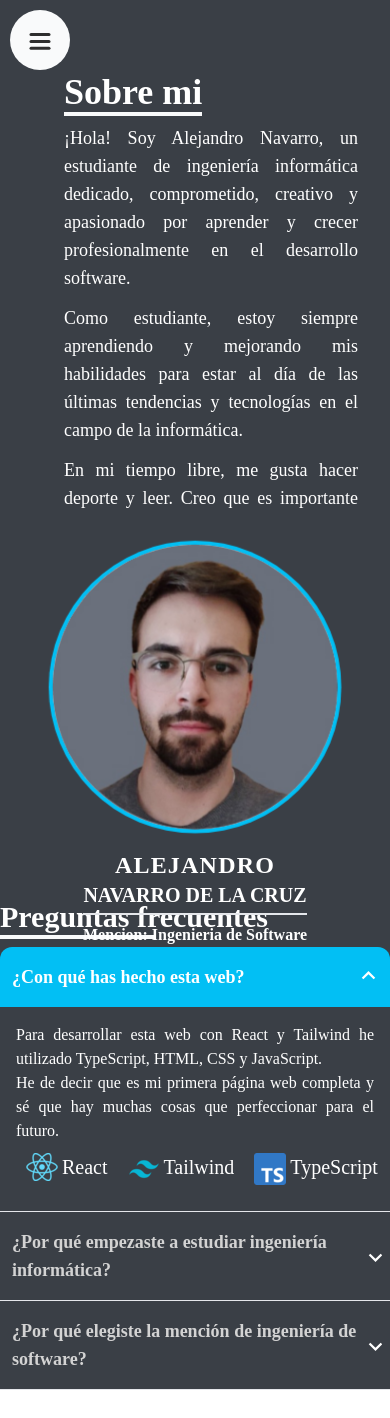
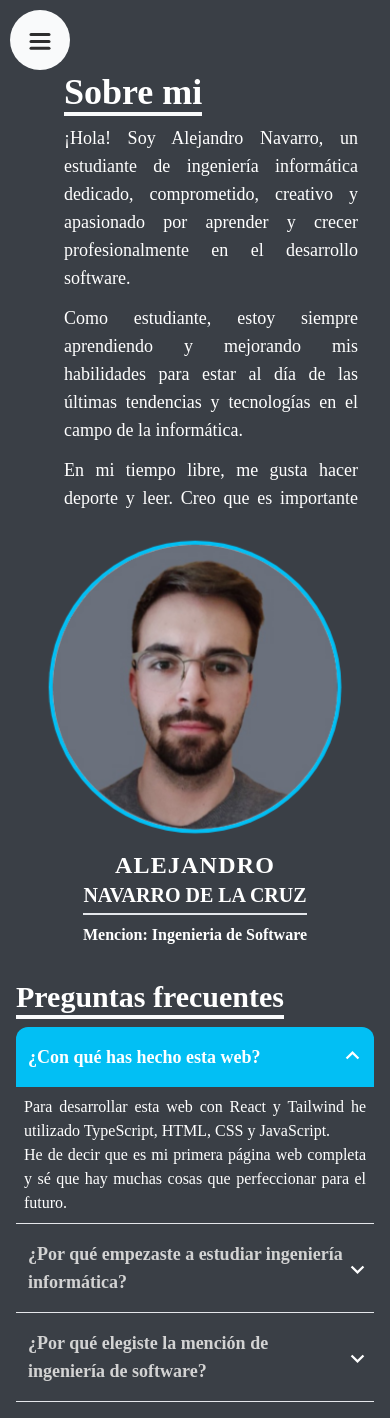
Before and after one commit to alenavarroxp/alenavarroxp.github.io, a React (Vite) app in the folder PersonalWEB/: page /sobre-mi in a window 390 px wide. Before the commit the page ends 1390 px from the top, so only its background shows below. Built offline with nearby package versions, Linux system fonts and the light colour scheme.

Commit message:
About responsive a falta de revisión

```diff
--- a/PersonalWEB/src/components/About/About.tsx
+++ b/PersonalWEB/src/components/About/About.tsx
@@ -66,7 +66,7 @@ function About() {
       </div>
 
       <div className="flex lg:flex-row mt-8 flex-col">
-      <div className="text-white text-lg  lg:max-w-[70em] text-justify lg:p-0 lg:text-left md:h-fit  lg:mt-0 sm:ml-20 ml-12 md:ml-0 mb-8 max-h-96 h-screen lg:max-h-96 pr-4 lg:pr-0 p-4 lg:ml-0 overflow-y-scroll  pt-0"
+      <div className="text-white text-lg  lg:max-w-[70em] text-justify lg:p-0 lg:text-left md:h-fit  lg:mt-0 sm:ml-20 ml-12 md:ml-0 mb-8 max-h-96 h-screen lg:max-h-96 pr-4 lg:pr-0 p-4 lg:ml-0 overflow-y-auto  pt-0"
         style={{ paddingRight: "2rem" }}>
           <h3 className="mb-3 text-justify">¡Hola! Soy Alejandro Navarro, un estudiante de ingeniería informática dedicado, comprometido, creativo y apasionado por aprender y crecer profesionalmente en el desarrollo software.</h3>
           <h3 className="mb-3 text-justify">Como estudiante, estoy siempre aprendiendo y mejorando mis habilidades para estar al día de las últimas tendencias y tecnologías en el campo de la informática.</h3>
--- a/PersonalWEB/src/components/FAQ/FAQ.tsx
+++ b/PersonalWEB/src/components/FAQ/FAQ.tsx
@@ -31,43 +31,54 @@ const FAQ = () => {
   };
 
   return (
-    <div className="max-w-3xl -mt-16 ">
-        <h1 className='text-white font-bold text-3xl'>Preguntas frecuentes</h1>
+    <div className="lg:max-w-3xl md:max-w-4xl md:min-w-2xl md:mr-8 lg:ml-0 md:ml-0 sm:max-w-2xl sm:ml-12 sm:mr-2 m-4">
+  <h1 className='text-white w-fit font-bold text-3xl'>
+    Preguntas frecuentes
     <motion.div
-      animate={{transform:isInView ? "translateX(0px)" : "translateX(-350px)",
-                opacity: isInView ? 1 : 0,}
-              }
+      animate={{
+        transform: isInView ? "translateX(0%)" : "translateX(-100%)",
+        opacity: isInView ? 1 : 0,
+      }}
       ref={ref}
-      className='text-white h-1 w-[40%] bg-gray-50 mb-2'>
-    </motion.div>
+      className='text-white h-1 w-full bg-gray-50 mb-2'
+    ></motion.div>
+  </h1>
   {panels.map((panel, index) => (
-        <motion.div key={index} className={`border-b`}>
+    <motion.div key={index} className="border-b w-full">
       <motion.div
-            className={`flex justify-between items-center cursor-pointer ${index==0 ? 'rounded-xl':''} rounded-b-none py-4`}
+        className={`flex justify-between items-center cursor-pointer ${
+          index === 0 ? 'rounded-xl' : ''
+        } rounded-b-none py-4`}
         onClick={() => togglePanel(index)}
         initial={{ backgroundColor: 'transparent' }}
         animate={{ backgroundColor: activeIndex === index ? '#02bff4' : 'transparent' }}
         whileHover={{ backgroundColor: activeIndex === index ? '#02bff4' : '' }}
       >
-            <motion.h3 className="font-semibold text-lg ml-3" animate={{color: activeIndex === index ? "white" : "lightgray",
-            transition: { duration: 0.2 }}} >
+        <motion.h3
+          className="font-semibold text-lg ml-3 w-fit"
+          animate={{
+            color: activeIndex === index ? 'white' : 'lightgray',
+            transition: { duration: 0.2 },
+          }}
+        >
           {panel.title}
         </motion.h3>
         <motion.svg
-
-              className={`h-6 w-6 mr-2 transition-transform text-white ${activeIndex === index ? 'transform rotate-180' : ''}`}
+          className={`h-6 w-6 mr-2 transition-transform  text-white ${
+            activeIndex === index ? 'transform rotate-180' : ''
+          }`}
           animate={{ rotate: activeIndex === index ? 180 : 0 }}
           transition={{ duration: 0.1 }}
         >
-              <MdKeyboardArrowDown size={27}/>
+          <MdKeyboardArrowDown size={27} />
         </motion.svg>
       </motion.div>
       {activeIndex === index && (
         <motion.div
-              className="p-4 text-white"
-              initial={{ opacity: 0,scale:0 }}
-              animate={{ opacity: 1,scale:1 }}
-              exit={{ opacity: 0,scale:0 }}
+          className="p-2 text-white"
+          initial={{ opacity: 0, scale: 0 }}
+          animate={{ opacity: 1, scale: 1 }}
+          exit={{ opacity: 0, scale: 0 }}
           transition={{ duration: 0.3 }}
         >
           {panel.content}
@@ -76,6 +87,7 @@ const FAQ = () => {
     </motion.div>
   ))}
 </div>
+
   );
 };
 
--- a/PersonalWEB/src/components/FAQ/Reordered/Item.tsx
+++ b/PersonalWEB/src/components/FAQ/Reordered/Item.tsx
@@ -28,10 +28,10 @@ export const Item = ({ item,icon}: Props) => {
     return <></>
   }
   return (
-    <div>
-    <Reorder.Item value={item} id={item} style={{y,margin:10, display:"flex"}} >
-      <div className="mr-1 pointer-events-none object-none w-[32px] h-auto">{comprobar(item)}</div>
-      <p className="text-xl">{item}</p>
+    <div className="hidden lg:block md:block md:m-2 md:pr-4 md:pl-4 lg:p-0 lg:m-0 ">
+    <Reorder.Item value={item} id={item} style={{y,margin:10, display:"flex",alignItems:"center"}} >
+      <div className="mr-1 pointer-events-none object-none lg:w-8 md:w-8 h-auto">{comprobar(item)}</div>
+      <p className="lg:text-xl lg:inline-block hidden ">{item}</p>
     </Reorder.Item>
     </div>
   );
--- a/PersonalWEB/src/components/FAQ/Reordered/ReorderLanguages.tsx
+++ b/PersonalWEB/src/components/FAQ/Reordered/ReorderLanguages.tsx
@@ -14,7 +14,7 @@ export default function ReorderLanguages() {
       <div className="text-justify">
         Para desarrollar esta web con React y Tailwind he utilizado TypeScript, HTML, CSS y JavaScript. <br/> He de decir que es mi primera página web completa y sé que hay muchas cosas que perfeccionar para el futuro.
       </div>
-      <Reorder.Group axis="x" onReorder={setItems} values={items} className="flex">
+      <Reorder.Group axis="x" onReorder={setItems} values={items} className="flex md:w-fit lg:w-full md:m-auto">
         {items.map((item,icon) => (
           <Item key={item} item={item} icon={icon}/>
         ))}
```
Lines whose indentation alone changed are shown as unchanged.
